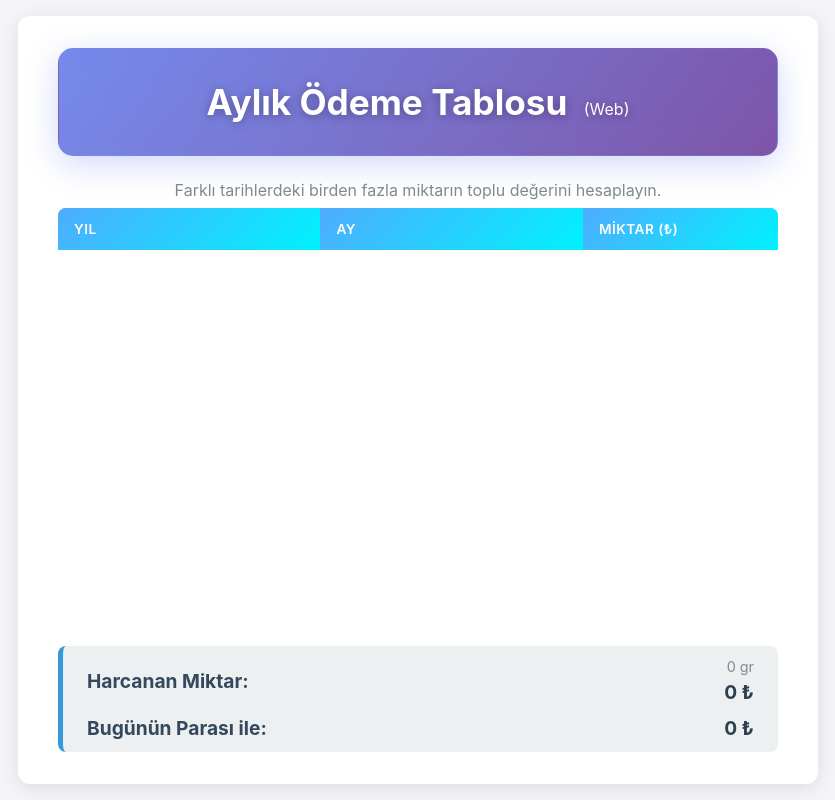
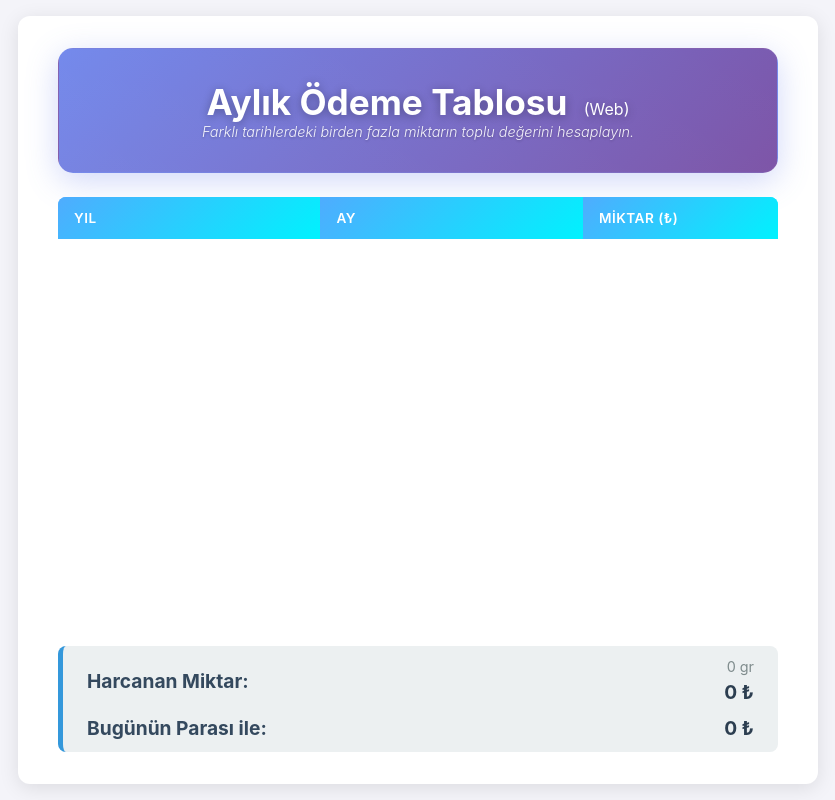
Before and after one commit to OzanA78/doviz-hesaplama, a website: page public/index.html in a window 1280 px wide. Shown: the whole page, without its empty margins (222-1057 px from the left). Drawn offline with Linux system fonts and the light colour scheme; no server answers.

Commit message:
Style: Subtitle italik, beyaz, küçük font ile header içinde

```diff
--- a/public/index.html
+++ b/public/index.html
@@ -10,8 +10,8 @@
     <main class="container table-view">
         <div class="header-container">
             <h1>Aylık Ödeme Tablosu <span class="device-indicator"></span></h1>
+            <p class="subtitle">Farklı tarihlerdeki birden fazla miktarın toplu değerini hesaplayın.</p>
         </div>
-        <p>Farklı tarihlerdeki birden fazla miktarın toplu değerini hesaplayın.</p>
 
         <div class="table-container">
             <table>
--- a/public/style.css
+++ b/public/style.css
@@ -88,6 +88,19 @@ h1 {
     text-shadow: 0 2px 10px rgba(0, 0, 0, 0.3);
     position: relative;
     z-index: 1;
+    margin-bottom: 0.5rem;
+}
+
+.header-container .subtitle {
+    color: #ffffff !important;
+    font-size: 0.9rem;
+    font-style: italic;
+    font-weight: 300;
+    margin: 0;
+    text-shadow: 0 1px 3px rgba(0, 0, 0, 0.3);
+    position: relative;
+    z-index: 1;
+    opacity: 0.9;
 }
 
 .device-indicator {
```
